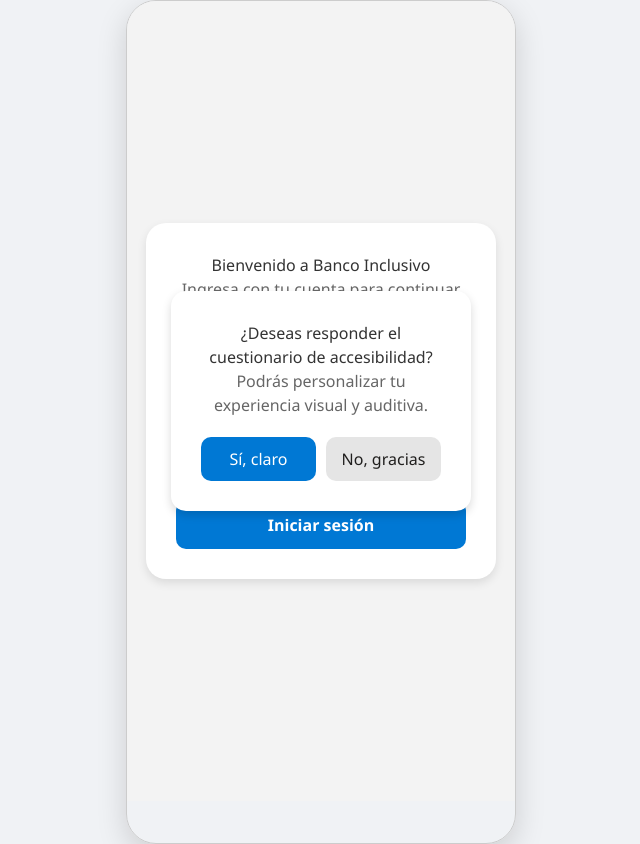
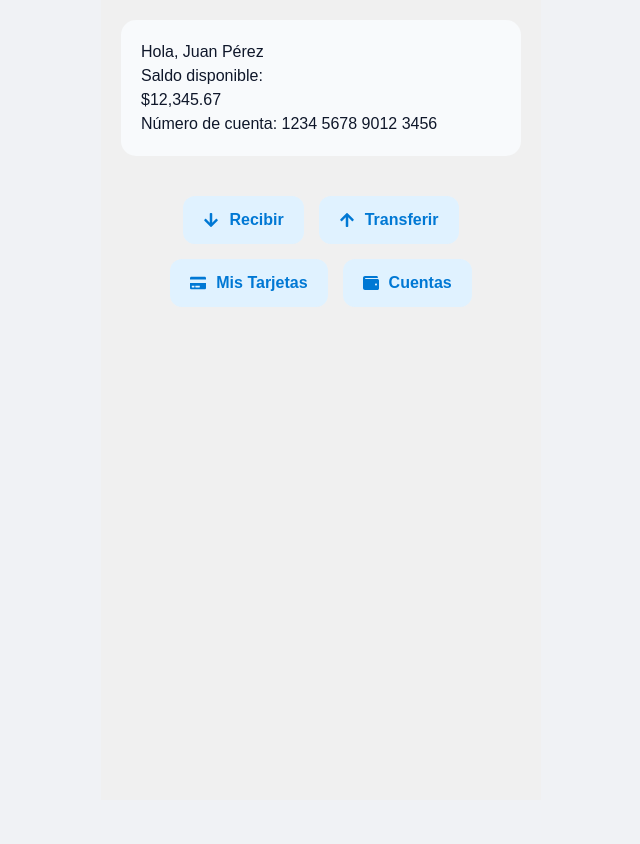
Before and after one commit to Ares-Judda/Hackaton_Spei_Frontend, a React (Vite) app: page / in a window 1280 px wide. Both pictures are taken after typing "name@example.com", "Sample123" into the empty fields and a click on the button "Iniciar sesión". Shown: the whole page, without its empty margins (319-959 px from the left). After the commit the page ends 800 px from the top, so only its background shows below. Built offline with nearby package versions, Linux system fonts and the light colour scheme.

Commit message:
creacion del home normal

```diff
--- a/package.json
+++ b/package.json
@@ -14,6 +14,7 @@
     "framer-motion": "^12.23.24",
     "react": "^19.2.0",
     "react-dom": "^19.2.0",
+    "react-icons": "^5.5.0",
     "react-router-dom": "^7.9.5"
   },
   "devDependencies": {
--- a/src/App.jsx
+++ b/src/App.jsx
@@ -1,37 +1,49 @@
-import React, { useState } from 'react';
-import LoginView from './views/LoginView';
-import WizardView from './views/WizardView';
+import React, { useState } from "react";
+import LoginView from "./views/LoginView";
+import WizardView from "./views/WizardView";
+import HomeView from "./views/HomeView";
 
 const App = () => {
   const [showWizard, setShowWizard] = useState(false);
-  const [hasSeenQuestionnaire, setHasSeenQuestionnaire] = useState(false);
+  const [showHome, setShowHome] = useState(false);
   const [userSettings, setUserSettings] = useState({
-    theme: 'light',
-    font: 'Segoe UI',
-    fontSize: '16px',
+    theme: "light",
+    font: "Arial",
+    fontSize: "16px",
   });
 
+  // Estado temporal en memoria para saber si ya se contestó la encuesta durante esta sesión
+  const [hasSeenQuestionnaireThisSession, setHasSeenQuestionnaireThisSession] = useState(false);
+
+  // Cuando finaliza el Wizard
   const handleFinishWizard = (finalSettings) => {
-    setUserSettings(finalSettings);
-    setShowWizard(false);
+    setUserSettings(finalSettings); // aplica cambios visuales
+    setShowWizard(false); // vuelve al login
+    setHasSeenQuestionnaireThisSession(true); // ya no mostrar popup hasta reiniciar app
+  };
+
+  // Login exitoso
+  const handleLoginSuccess = () => {
+    setShowHome(true); // pasa al Home
   };
 
   return (
-    <div className="phone-frame">
-      {!showWizard ? (
-        <LoginView
-          userSettings={userSettings}
-          onLoginSuccess={() => console.log('Login exitoso')}
-          onShowQuestionnaire={() => {
-            setShowWizard(true);
-            setHasSeenQuestionnaire(true);
-          }}
-          hasSeenQuestionnaire={hasSeenQuestionnaire}
-        />
+    <>
+      {!showHome ? (
+        !showWizard ? (
+          <LoginView
+            userSettings={userSettings}
+            onLoginSuccess={handleLoginSuccess}
+            onShowQuestionnaire={() => setShowWizard(true)}
+            hasSeenQuestionnaire={hasSeenQuestionnaireThisSession}
+          />
+        ) : (
+          <WizardView onFinish={handleFinishWizard} />
+        )
       ) : (
-        <WizardView onFinish={handleFinishWizard} />
+        <HomeView userSettings={userSettings} />
       )}
-    </div>
+    </>
   );
 };
 
--- /dev/null
+++ b/src/components/AcountCard.jsx
@@ -0,0 +1,27 @@
+import React from "react";
+
+const AccountCard = ({ userSettings, userName, balance, accountNumber }) => {
+  const isDark = userSettings.theme === "dark";
+
+  return (
+    <div
+      style={{
+        backgroundColor: isDark ? "#1e293b" : "#f8fafc",
+        color: isDark ? "#f5f5f5" : "#0f172a",
+        padding: "20px",
+        borderRadius: "15px",
+        marginBottom: "20px",
+        fontFamily: `'${userSettings.font}', sans-serif`,
+        fontSize: userSettings.fontSize,
+        lineHeight: 1.5,
+      }}
+    >
+      <h2>Hola, {userName}</h2>
+      <p>Saldo disponible:</p>
+      <h3>${balance}</h3>
+      <p>Número de cuenta: {accountNumber}</p>
+    </div>
+  );
+};
+
+export default AccountCard;
--- /dev/null
+++ b/src/components/ActionButton.jsx
@@ -0,0 +1,31 @@
+import React from "react";
+
+const ActionButton = ({ icon, label, onClick, userSettings }) => {
+  const isDark = userSettings.theme === "dark";
+
+  return (
+    <button
+      onClick={onClick}
+      style={{
+        display: "flex",
+        alignItems: "center",
+        gap: "10px",
+        padding: "12px 20px",
+        borderRadius: "12px",
+        border: "none",
+        cursor: "pointer",
+        backgroundColor: isDark ? "#0078D4" : "#e0f2ff",
+        color: isDark ? "#fff" : "#0078D4",
+        fontFamily: `'${userSettings.font}', sans-serif`,
+        fontSize: userSettings.fontSize,
+        fontWeight: 600,
+        transition: "0.3s",
+      }}
+    >
+      <span>{icon}</span>
+      <span>{label}</span>
+    </button>
+  );
+};
+
+export default ActionButton;
--- /dev/null
+++ b/src/views/HomeView.jsx
@@ -0,0 +1,69 @@
+import React from "react";
+import AccountCard from "../components/AcountCard";
+import ActionButton from "../components/ActionButton";
+import { FaArrowDown, FaArrowUp, FaCreditCard, FaWallet } from "react-icons/fa";
+
+const HomeView = ({ userSettings }) => {
+  const userName = "Juan Pérez";
+  const balance = "12,345.67";
+  const accountNumber = "1234 5678 9012 3456";
+
+  return (
+    <div
+      style={{
+        display: "flex",
+        justifyContent: "center",
+        alignItems: "flex-start",
+        minHeight: "100vh",
+        padding: "20px",
+        backgroundColor: userSettings.theme === "dark" ? "#020617" : "#f0f0f0",
+      }}
+    >
+      <div
+        style={{
+          width: "100%",
+          maxWidth: "400px",
+          display: "flex",
+          flexDirection: "column",
+          gap: "20px",
+        }}
+      >
+        <AccountCard
+          userSettings={userSettings}
+          userName={userName}
+          balance={balance}
+          accountNumber={accountNumber}
+        />
+
+        <div style={{ display: "flex", flexWrap: "wrap", gap: "15px", justifyContent: "center" }}>
+          <ActionButton
+            icon={<FaArrowDown />}
+            label="Recibir"
+            userSettings={userSettings}
+            onClick={() => alert("Recibir dinero")}
+          />
+          <ActionButton
+            icon={<FaArrowUp />}
+            label="Transferir"
+            userSettings={userSettings}
+            onClick={() => alert("Transferir dinero")}
+          />
+          <ActionButton
+            icon={<FaCreditCard />}
+            label="Mis Tarjetas"
+            userSettings={userSettings}
+            onClick={() => alert("Ver tarjetas")}
+          />
+          <ActionButton
+            icon={<FaWallet />}
+            label="Cuentas"
+            userSettings={userSettings}
+            onClick={() => alert("Ver cuentas")}
+          />
+        </div>
+      </div>
+    </div>
+  );
+};
+
+export default HomeView;
```
Also changed, not shown: src/controllers/homeController.js (added), 1 other file (tests, documents, lock files or other folders).
